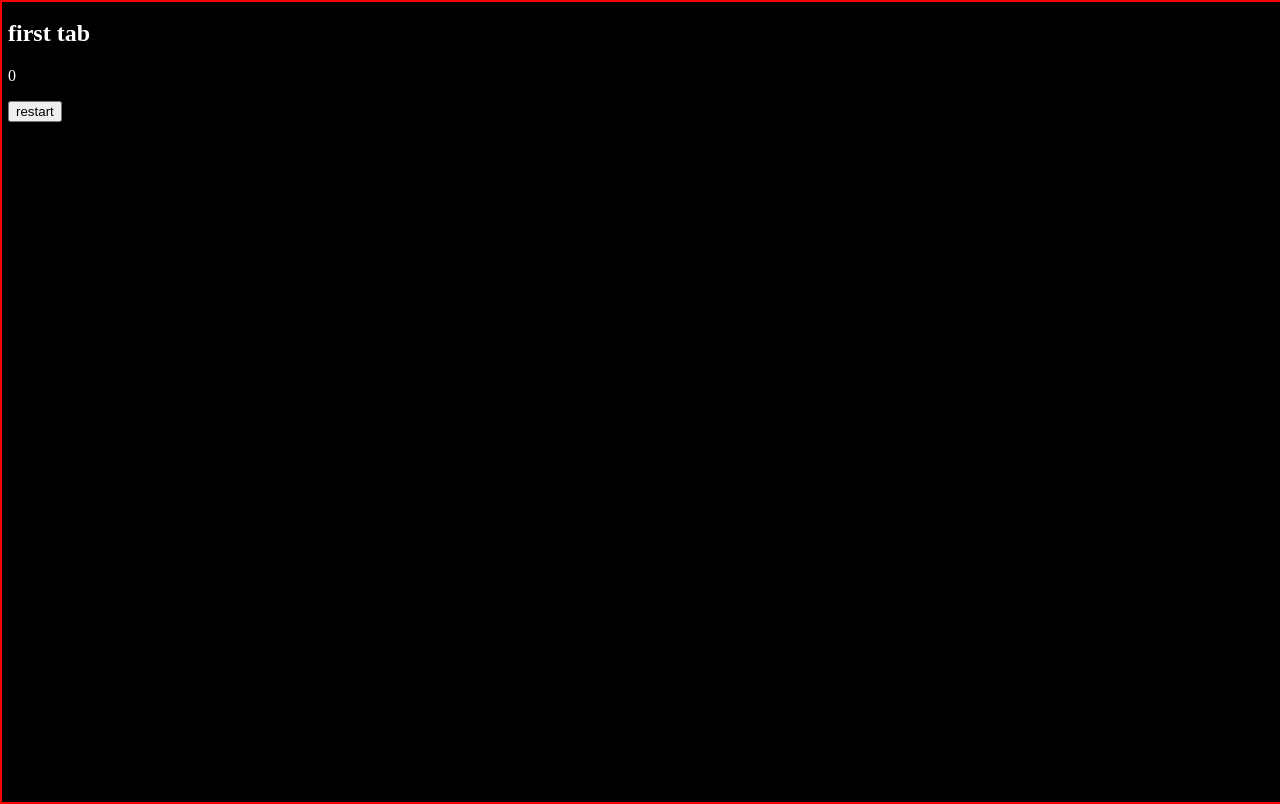
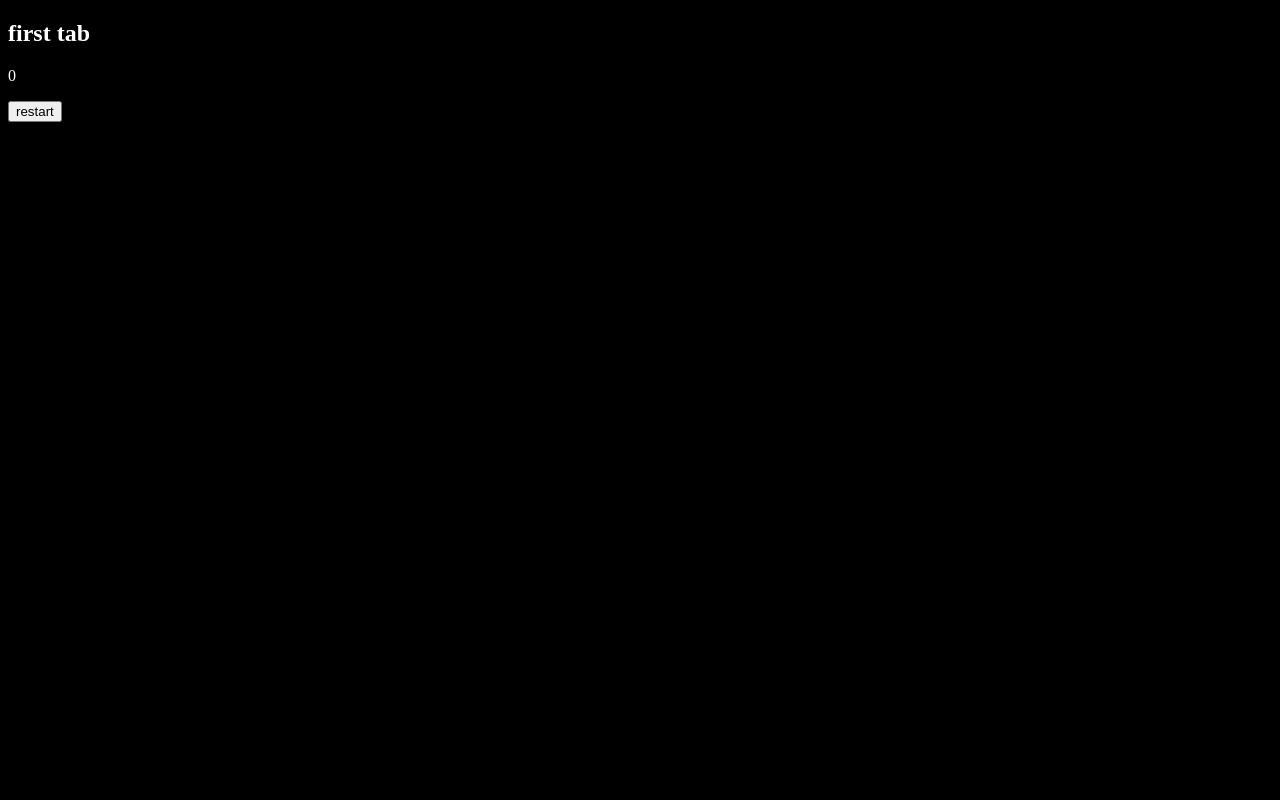
Before and after one commit to A222moq3e/2tabs, a plain HTML site: page index.html in a window 1280 px wide. Drawn offline with Linux system fonts and the light colour scheme.

Commit message:
last touch

```diff
--- a/index.html
+++ b/index.html
@@ -11,7 +11,7 @@
             width: 100%;
             height: 100%;
             z-index: -1;
-            border: 2px solid red;
+            overflow: hidden;
             background-color: black;
 
         }
--- a/main.js
+++ b/main.js
@@ -3,6 +3,7 @@ let title = document.querySelector('.data h2');
 let position = document.querySelector('.data .position');
 let tab;
 let opsiteTab;
+let timeLoop =0;
 // let windowPosition = [window.screenX+500,window.screenY+290]
 if(localStorage.getItem('tab2')){
     title.innerHTML = 'You alredy open 2 tabs!, click restart Button'
@@ -25,10 +26,6 @@ setInterval(function(){
 }, 100);
 
 function getPostion(){
-    // console.log(window.screen.height);
-    // console.log(window.screen.width);
-    // return [(window.screen.height)/2,(window.screen.width)/2]
-
     return [window.screenX+200,window.screenY+290]
 }
 
@@ -36,6 +33,7 @@ function getPostion(){
 var canvas= document.getElementById("canvas");
 canvas.style.width = window.screen.width
 canvas.style.height = window.screen.height
+
 var ctx= canvas.getContext("2d");
 ctx.fillStyle='#5a5aff';
 
@@ -74,7 +72,7 @@ ctx.fillStyle='#5a5aff';
 
 
 function drawLine(){
-
+    timeLoop+=.01
     ctx.clearRect(0,0, canvas.width, canvas.height)
     let storageOpsitePosition= (localStorage.getItem(opsiteTab)).split(',')
     storageOpsitePosition = [parseInt(storageOpsitePosition[0]), parseInt(storageOpsitePosition[1])]
@@ -94,7 +92,7 @@ function drawLine(){
     for(let i =0;i<10;i++){
         ctx.beginPath();
         ctx.fillStyle = "white";
-        ctx.arc(storageOpsitePosition[0], storageOpsitePosition[1], 40 + i*80, 0, 2 * Math.PI);
+        ctx.arc(storageOpsitePosition[0], storageOpsitePosition[1], 40 + (i * 80), (timeLoop+i) * Math.PI, (1.9+timeLoop+i) * Math.PI);
         ctx.stroke();
     }
 
```
